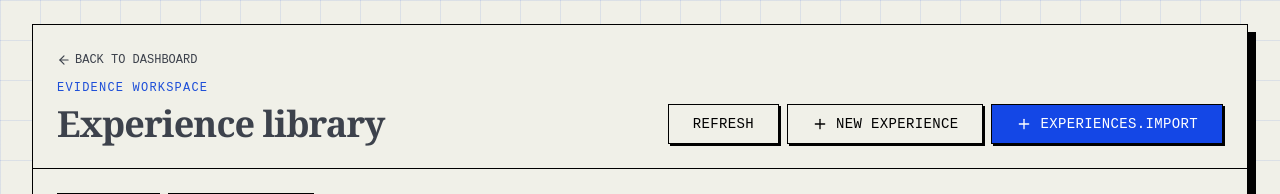
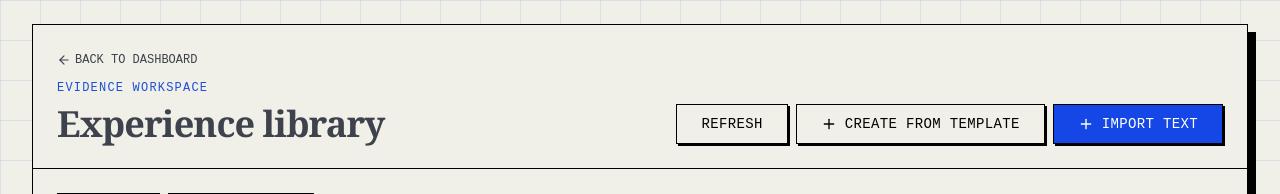
Before and after one commit to Strel1tz1a02/ResumeAgent, a Next.js app in the folder apps/frontend/: page /experiences in a window 1280 px wide. Shown: the top 194 px of the page. Built offline with nearby package versions, Linux system fonts and the light colour scheme; no server answers.

Commit message:
fix: clarify experience creation labels

```diff
--- a/apps/frontend/components/experiences/experience-library-page.tsx
+++ b/apps/frontend/components/experiences/experience-library-page.tsx
@@ -413,11 +413,13 @@ function ExperienceLibraryContent() {
               disabled={creationPending}
             >
               <Plus className="h-4 w-4" />
-              {createMutation.isPending ? t('experiences.creating') : t('experiences.create')}
+              {createMutation.isPending
+                ? t('experiences.creating')
+                : t('experiences.createFromTemplate')}
             </Button>
             <Button onClick={() => setImportOpen(true)} disabled={creationPending}>
               <Plus className="h-4 w-4" />
-              {t('experiences.import')}
+              {t('experiences.import.button')}
             </Button>
           </div>
         </header>
--- a/apps/frontend/messages/en.json
+++ b/apps/frontend/messages/en.json
@@ -113,7 +113,7 @@
     "archive": "Recycle bin",
     "refresh": "Refresh",
     "backToDashboard": "Back to dashboard",
-    "create": "New experience",
+    "createFromTemplate": "Create from Template",
     "creating": "Creating…",
     "search": "Search experiences",
     "loading": "Loading experiences",
@@ -135,6 +135,7 @@
     },
     "status": { "draft": "Draft", "ready": "Ready", "archived": "Archived" },
     "import": {
+      "button": "Import Text",
       "title": "Import experience",
       "description": "Paste your experience notes to create a draft.",
       "text": "Experience text",
--- a/apps/frontend/messages/es.json
+++ b/apps/frontend/messages/es.json
@@ -113,7 +113,7 @@
     "archive": "Papelera",
     "refresh": "Actualizar",
     "backToDashboard": "Volver al panel",
-    "create": "Nueva experiencia",
+    "createFromTemplate": "Crear desde plantilla",
     "creating": "Creando…",
     "search": "Buscar experiencias",
     "loading": "Cargando experiencias",
@@ -135,6 +135,7 @@
     },
     "status": { "draft": "Borrador", "ready": "Listo", "archived": "Archivado" },
     "import": {
+      "button": "Importar texto",
       "title": "Importar experiencia",
       "description": "Pega tus notas para crear un borrador.",
       "text": "Texto de la experiencia",
--- a/apps/frontend/messages/fr.json
+++ b/apps/frontend/messages/fr.json
@@ -113,7 +113,7 @@
     "archive": "Corbeille",
     "refresh": "Actualiser",
     "backToDashboard": "Retour au tableau de bord",
-    "create": "Nouvelle expérience",
+    "createFromTemplate": "Créer depuis un modèle",
     "creating": "Création…",
     "search": "Rechercher des expériences",
     "loading": "Chargement des expériences",
@@ -135,6 +135,7 @@
     },
     "status": { "draft": "Brouillon", "ready": "Prêt", "archived": "Archivé" },
     "import": {
+      "button": "Importer du texte",
       "title": "Importer une expérience",
       "description": "Collez vos notes pour créer un brouillon.",
       "text": "Texte de l’expérience",
--- a/apps/frontend/messages/ja.json
+++ b/apps/frontend/messages/ja.json
@@ -113,7 +113,7 @@
     "archive": "ごみ箱",
     "refresh": "更新",
     "backToDashboard": "ダッシュボードに戻る",
-    "create": "新しい経歴",
+    "createFromTemplate": "テンプレートから作成",
     "creating": "作成中…",
     "search": "経験を検索",
     "loading": "経験を読み込み中",
@@ -135,6 +135,7 @@
     },
     "status": { "draft": "下書き", "ready": "準備完了", "archived": "アーカイブ済み" },
     "import": {
+      "button": "テキストをインポート",
       "title": "経験をインポート",
       "description": "メモを貼り付けて下書きを作成します。",
       "text": "経験のテキスト",
--- a/apps/frontend/messages/pt-BR.json
+++ b/apps/frontend/messages/pt-BR.json
@@ -113,7 +113,7 @@
     "archive": "Lixeira",
     "refresh": "Atualizar",
     "backToDashboard": "Voltar ao painel",
-    "create": "Nova experiência",
+    "createFromTemplate": "Criar a partir de modelo",
     "creating": "Criando…",
     "search": "Pesquisar experiências",
     "loading": "Carregando experiências",
@@ -135,6 +135,7 @@
     },
     "status": { "draft": "Rascunho", "ready": "Pronto", "archived": "Arquivado" },
     "import": {
+      "button": "Importar texto",
       "title": "Importar experiência",
       "description": "Cole suas anotações para criar um rascunho.",
       "text": "Texto da experiência",
--- a/apps/frontend/messages/zh.json
+++ b/apps/frontend/messages/zh.json
@@ -113,7 +113,7 @@
     "archive": "回收站",
     "refresh": "刷新",
     "backToDashboard": "返回仪表板",
-    "create": "新建经历",
+    "createFromTemplate": "模板创建",
     "creating": "正在创建…",
     "search": "搜索经历",
     "loading": "正在加载经历",
@@ -135,6 +135,7 @@
     },
     "status": { "draft": "草稿", "ready": "已就绪", "archived": "已归档" },
     "import": {
+      "button": "文本导入",
       "title": "导入经历",
       "description": "粘贴经历笔记以创建草稿。",
       "text": "经历文本",
```
Also changed, not shown: 2 other files (tests, documents, lock files or other folders).
